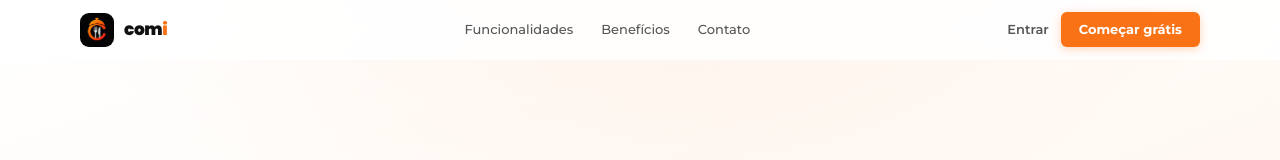
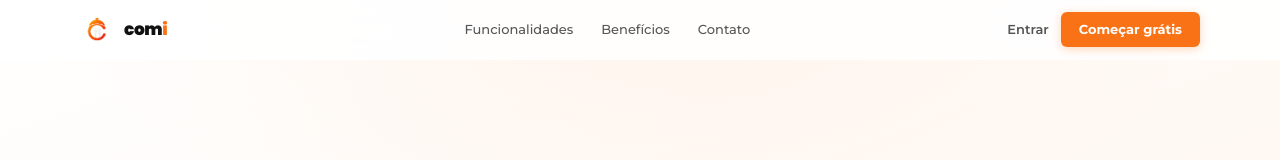
Before and after one commit to NearAutomacao/comi, a Next.js app: page / in a window 1280 px wide. Shown: the top 160 px of the page. Built offline with nearby package versions, Linux system fonts and the light colour scheme; no server answers.

Commit message:
fix: favicon explicito no layout e logo da landing sem fundo preto

```diff
--- a/src/app/layout.tsx
+++ b/src/app/layout.tsx
@@ -12,8 +12,14 @@ export const metadata: Metadata = {
   description: 'Cardápio digital, pedidos em tempo real e pagamento pelo celular para restaurantes e lanchonetes.',
   manifest: '/manifest.json',
   appleWebApp: { capable: true, statusBarStyle: 'black-translucent', title: 'comi' },
-  // favicon e apple-icon são servidos automaticamente pelo Next.js
-  // a partir de src/app/icon.png e src/app/apple-icon.png
+  icons: {
+    icon: [
+      { url: '/icon-32.png', sizes: '32x32', type: 'image/png' },
+      { url: '/icon-96.png', sizes: '96x96', type: 'image/png' },
+      { url: '/icon-192.png', sizes: '192x192', type: 'image/png' },
+    ],
+    apple: '/apple-touch-icon.png',
+  },
 }
 
 export const viewport: Viewport = {
--- a/src/components/ComiLandingPage.tsx
+++ b/src/components/ComiLandingPage.tsx
@@ -96,7 +96,7 @@ export function ComiLandingPage() {
       }}>
         <div style={{ padding: '0 20px', height: '100%', display: 'flex', alignItems: 'center', maxWidth: 1160, margin: '0 auto' }}>
           <Link href="/" style={{ display: 'flex', alignItems: 'center', gap: 10, flexShrink: 0 }}>
-            <Image src="/icomi.png" alt="comi" width={34} height={34} style={{ borderRadius: 9 }} priority />
+            <Image src="/icomi-nobg.png" alt="comi" width={34} height={34} style={{ borderRadius: 9 }} priority />
             <span style={{ fontWeight: 900, fontSize: 17, color: DARK, letterSpacing: '-0.4px', fontFamily: 'Poppins,sans-serif' }}>
               com<span style={{ color: ORANGE }}>i</span>
             </span>
@@ -301,7 +301,7 @@ export function ComiLandingPage() {
       <footer style={{ background: '#f9f9f9', borderTop: '1px solid #eee', padding: '36px 24px' }}>
         <div style={{ maxWidth: 1160, margin: '0 auto', display: 'flex', alignItems: 'center', justifyContent: 'space-between', flexWrap: 'wrap', gap: 16 }}>
           <div style={{ display: 'flex', alignItems: 'center', gap: 10 }}>
-            <Image src="/icomi.png" alt="comi" width={28} height={28} style={{ borderRadius: 7, opacity: 0.8 }} />
+            <Image src="/icomi-nobg.png" alt="comi" width={28} height={28} style={{ borderRadius: 7, opacity: 0.8 }} />
             <div>
               <p style={{ fontSize: 12, fontWeight: 700, color: '#555', fontFamily: 'Poppins,sans-serif' }}>comi</p>
               <p style={{ fontSize: 11, color: '#999', fontFamily: 'Montserrat,sans-serif', fontWeight: 300 }}>AWP Labs — CNPJ: 66.986.676/0001-04</p>
```
